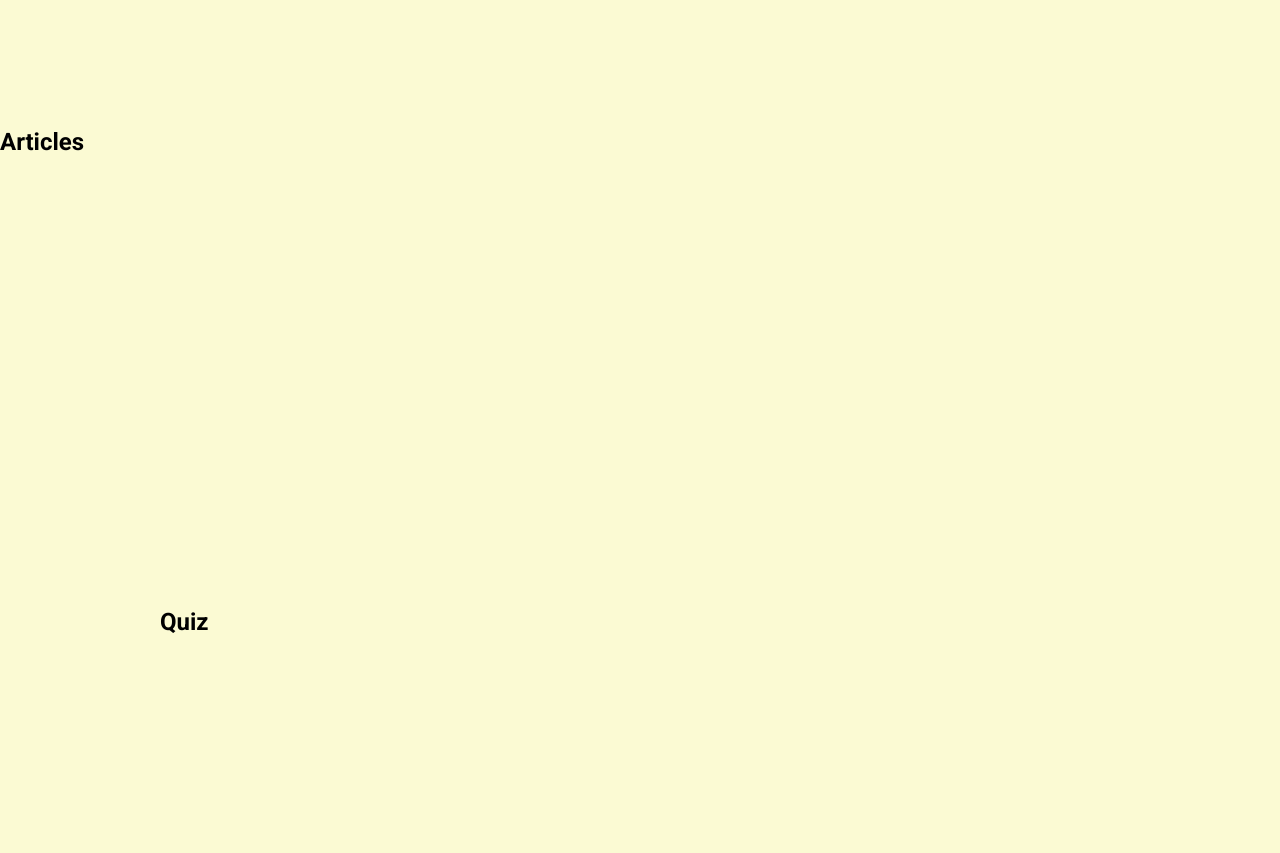
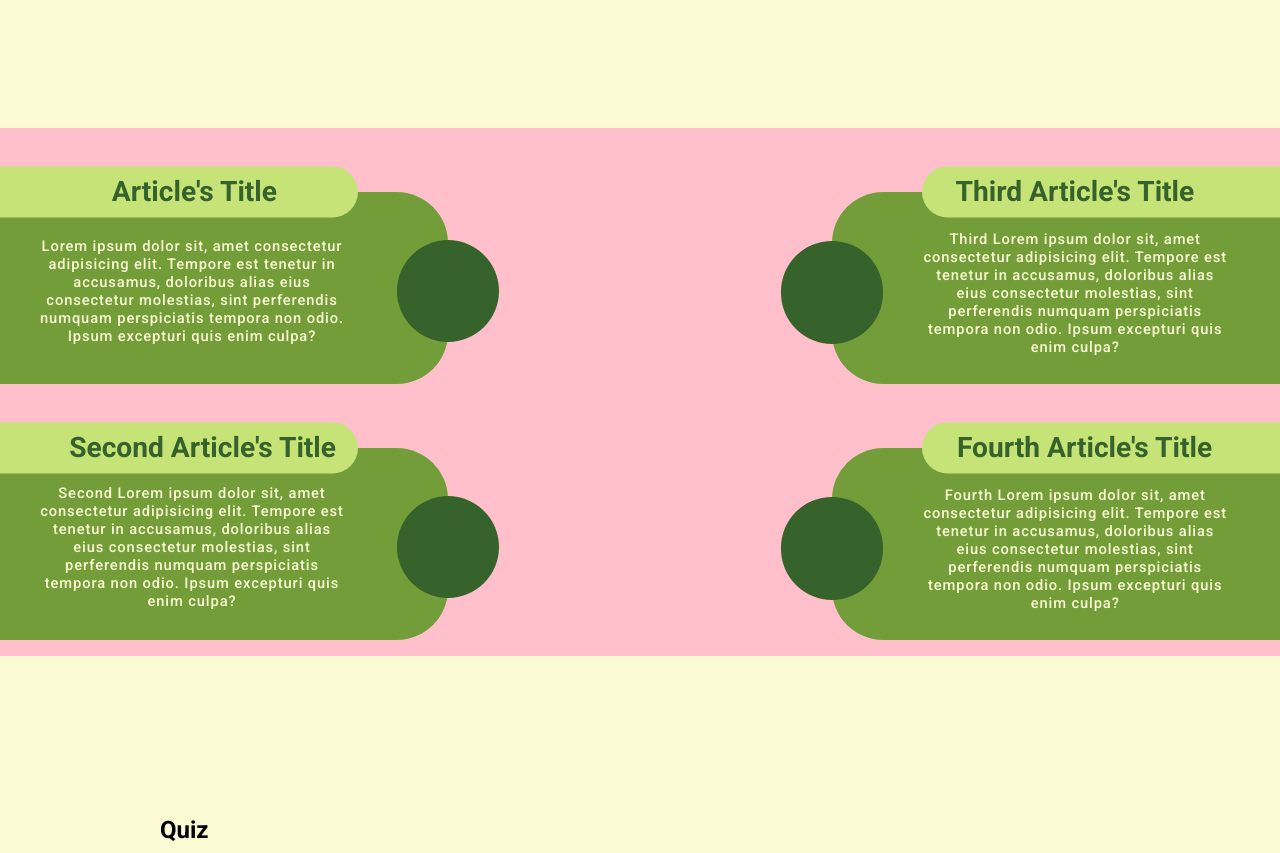
Before and after one commit to apoczwardowski/bardziejEKO, a Vue app: page / in a window 1280 px wide. Shown: the part 540-1393 px from the top of the page. Built offline with nearby package versions, Linux system fonts and the light colour scheme.

Commit message:
Added basic concept of Articles section, ready to take data from API via v-for list rendering

```diff
--- a/src/components/Articles.vue
+++ b/src/components/Articles.vue
@@ -1,12 +1,113 @@
-<template>
-	<section id="articles">
-		<h1>Articles</h1>
+<template v-for="(title, text) in articles">
+	<section id="articles" >
+		<div class="articlesleft">
+			<div class="articleleft">
+				<div class="artheader">
+					<h1>{{  articles.articleone.title  }}</h1>
+				</div>
+				<div class="artmiddle">
+					<div class="artcont">
+						<p>
+							{{  articles.articleone.text  }}
+						</p>
+					</div>
+					<a href="#" class="artfull">
+
+					</a>
+				</div>
+			</div>
+
+			<div class="articleleft">
+				<div class="artheader">
+					<h1>{{  articles.articletwo.title  }}</h1>
+				</div>
+				<div class="artmiddle">
+					<div class="artcont">
+						<p>
+							{{  articles.articletwo.text  }}
+						</p>
+					</div>
+					<a href="#" class="artfull">
+
+					</a>
+				</div>
+			</div>
+		</div>
+
+		<div class="articlesright">
+			<div class="articleright">
+				<div class="artheader">
+					<h1>{{  articles.articlethree.title  }}</h1>
+				</div>
+				<div class="artmiddle">
+					<a href="#" class="artfull">
+
+					</a>
+					<div class="artcont">
+						<p>
+							{{  articles.articlethree.text  }}
+						</p>
+					</div>
+				</div>
+			</div>
+
+			<div class="articleright">
+				<div class="artheader">
+					<h1>{{  articles.articlefour.title  }}</h1>
+				</div>
+				<div class="artmiddle">
+					<a href="#" class="artfull">
+
+					</a>
+					<div class="artcont">
+						<p>
+							{{  articles.articlefour.text  }}
+						</p>
+					</div>
+				</div>
+			</div>
+		</div>
+
 	</section>
 </template>
 
 <script>
 export default {
 	name: 'Articles',
+	data() {
+		return {
+			articles: {
+				articleone: {
+					title: "Article's Title",
+					text: `	Lorem ipsum dolor sit, amet consectetur adipisicing elit.
+							Tempore est tenetur in accusamus, doloribus alias eius
+							consectetur molestias, sint perferendis numquam perspiciatis
+							tempora non odio. Ipsum excepturi quis enim culpa?`,
+				},
+				articletwo: {
+					title: "Second Article's Title",
+					text: `	Second Lorem ipsum dolor sit, amet consectetur adipisicing elit.
+							Tempore est tenetur in accusamus, doloribus alias eius
+							consectetur molestias, sint perferendis numquam perspiciatis
+							tempora non odio. Ipsum excepturi quis enim culpa?`,
+				},
+				articlethree: {
+					title: "Third Article's Title",
+					text: `	Third Lorem ipsum dolor sit, amet consectetur adipisicing elit.
+							Tempore est tenetur in accusamus, doloribus alias eius
+							consectetur molestias, sint perferendis numquam perspiciatis
+							tempora non odio. Ipsum excepturi quis enim culpa?`,
+				},
+				articlefour: {
+					title: "Fourth Article's Title",
+					text: `	Fourth Lorem ipsum dolor sit, amet consectetur adipisicing elit.
+							Tempore est tenetur in accusamus, doloribus alias eius
+							consectetur molestias, sint perferendis numquam perspiciatis
+							tempora non odio. Ipsum excepturi quis enim culpa?`,
+				},
+			}
+		}
+	},
 }
 </script>
 
@@ -20,6 +121,153 @@ export default {
 // $padding-main;
 
 #articles {
+	display: flex;
+	flex-direction: row;
+	justify-content: space-between;
+	padding: 4em 0em 1em 0em;
+	background: pink;
+}
 
+.articlesleft {
+	display: flex;
+	flex-direction: column;
+	justify-content: space-between;
+	height: 35vw;
+}
+
+.articleleft {
+	display: block;
+	flex-direction: column;
+	justify-content: center;
+	height: 15vw;
+	width: 35vw;
+	border-radius: 0px 4vw 4vw 0px;
+	background: $green;
+
+	.artheader {
+		display: flex;
+		justify-content: center;
+		align-items: center;
+		margin: 0;
+		padding: 0;
+		height: 4vw;
+		width: 80%;
+		border-radius: 0em 5em 5em 0em;
+		transform: translateY(-50%);
+		background: $light-green;
+
+		h1 {
+			padding: 1vw;
+			font-size: 2.2vw;
+			color: $dark-green;
+			transform: translateX(8%);
+		}
+	}
+
+	.artmiddle {
+		display: flex;
+		flex-direction: row;
+		justify-content: space-between;
+		align-items: center;
+		margin: 0;
+		padding: 0;
+		width: 39vw;
+		height: 15vw;
+		transform: translateY(-25%);
+	}
+
+	.artcont {
+		display: flex;
+		justify-content: center;
+		align-items: center;
+		width: 30vw;
+		p {
+			padding: 0em 0em 0em 0em;
+			font-weight: 500;
+			font-size: 1.15vw;
+			text-align: center;
+			letter-spacing: 0.06em;
+			color: $yellow;
+			width: 80%;
+		}
+	}
+	.artfull {
+		height: 8vw;
+		width: 8vw;
+		border-radius: 100%;
+		background: $dark-green;
+	}
+}
+
+.articlesright {
+	display: flex;
+	flex-direction: column;
+	justify-content: space-between;
+	height: 35vw;
+}
+
+.articleright {
+	display: flex;
+	flex-direction: column;
+	justify-content: center;
+	height: 15vw;
+	width: 35vw;
+	border-radius: 4vw 0vw 0vw 4vw;
+	background: $green;
+
+	.artheader {
+		display: flex;
+		justify-content: flex-start;
+		align-items: center;
+		align-self: flex-end;
+		margin: 0;
+		padding: 0;
+		height: 4vw;
+		width: 80%;
+		border-radius: 5em 0em 0em 5em;
+		transform: translateY(-50%);
+		background: $light-green;
+
+		h1 {
+			padding: 1vw;
+			font-size: 2.2vw;
+			color: $dark-green;
+			transform: translateX(8%);
+		}
+	}
+
+	.artmiddle {
+		display: flex;
+		flex-direction: row;
+		align-items: center;
+		align-self: flex-end;
+		margin: 0;
+		padding: 0;
+		width: 39vw;
+		height: 15vw;
+		transform: translateY(-15%);
+	}
+
+	.artcont {
+		display: flex;
+		justify-content: center;
+		align-items: center;
+		width: 30vw;
+		p {
+			padding: 0em 0em 0em 0em;
+			font-weight: 500;
+			font-size: 1.15vw;
+			text-align: center;
+			letter-spacing: 0.06em;
+			color: $yellow;
+			width: 80%;
+		}
+	}
+	.artfull {
+		height: 8vw;
+		width: 8vw;
+		border-radius: 100%;
+		background: $dark-green;
+	}
 }
 </style>
```
Also changed, not shown: 1 other file (tests, documents, lock files or other folders).
